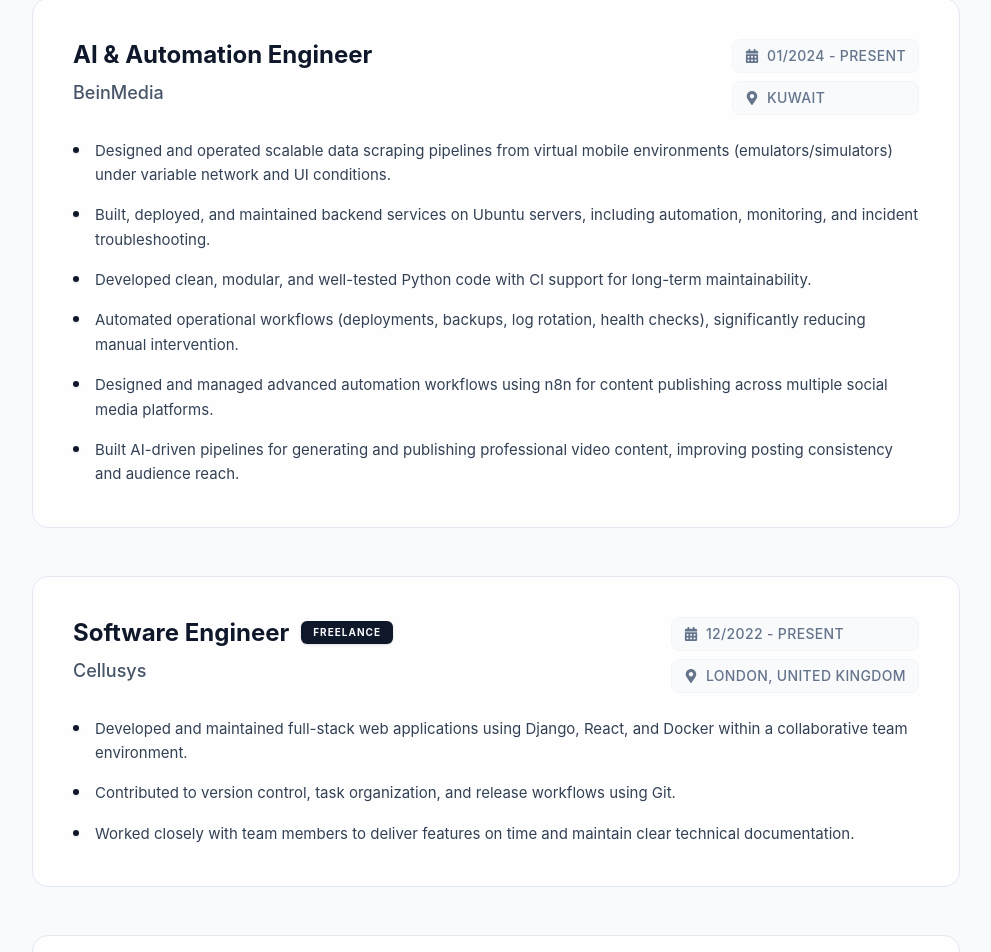
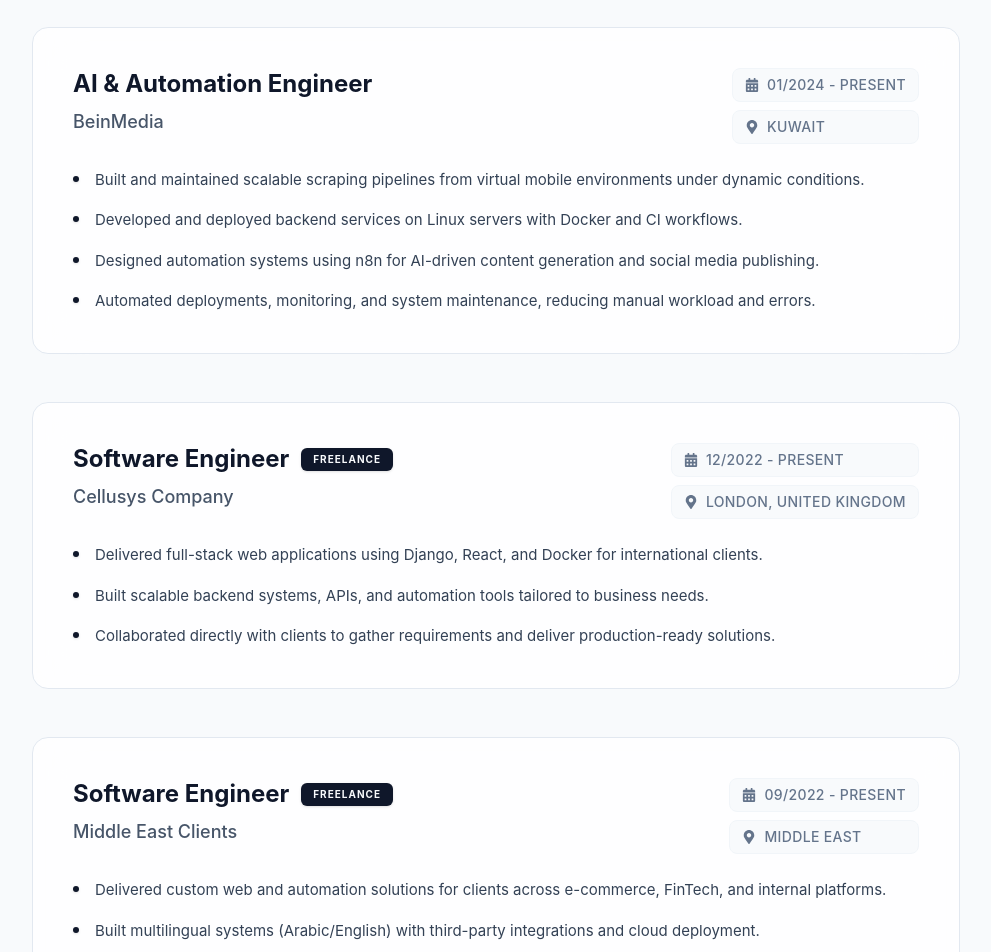
Before and after one commit to KaraBala10/karabala-portfolio, a React (Vite) app in the folder portfolio/: page / in a window 1280 px wide. Shown: the part 1328-2280 px from the top of the page, without its empty margins (144-1135 px from the left). Built offline with nearby package versions, Linux system fonts and the light colour scheme.

Commit message:
refactor: update About, Experience, Projects, and Skills components with enhanced descriptions, improved content structure, and new project details; replace outdated PDF with the latest version

```diff
--- a/portfolio/src/components/Education.tsx
+++ b/portfolio/src/components/Education.tsx
@@ -18,7 +18,7 @@
     address: "Airport Road, Damascus, Syria",
   },
   {
-    degree: "Web Development Training",
+    degree: "Web Development",
     institution: "Enmaa Charity Association",
     location: "Rif Dimshq, Syria",
     period: "05/2022 - 04/2023",
--- a/portfolio/src/components/Experience.tsx
+++ b/portfolio/src/components/Experience.tsx
@@ -17,37 +17,34 @@
     location: "Kuwait",
     period: "01/2024 - Present",
     description: [
-      "Designed and operated scalable data scraping pipelines from virtual mobile environments (emulators/simulators) under variable network and UI conditions.",
-      "Built, deployed, and maintained backend services on Ubuntu servers, including automation, monitoring, and incident troubleshooting.",
-      "Developed clean, modular, and well-tested Python code with CI support for long-term maintainability.",
-      "Automated operational workflows (deployments, backups, log rotation, health checks), significantly reducing manual intervention.",
-      "Designed and managed advanced automation workflows using n8n for content publishing across multiple social media platforms.",
-      "Built AI-driven pipelines for generating and publishing professional video content, improving posting consistency and audience reach.",
+      "Built and maintained scalable scraping pipelines from virtual mobile environments under dynamic conditions.",
+      "Developed and deployed backend services on Linux servers with Docker and CI workflows.",
+      "Designed automation systems using n8n for AI-driven content generation and social media publishing.",
+      "Automated deployments, monitoring, and system maintenance, reducing manual workload and errors.",
     ],
   },
   {
     title: "Software Engineer",
-    company: "Cellusys",
+    company: "Cellusys Company",
     location: "London, United Kingdom",
     period: "12/2022 - Present",
     isFreelance: true,
     description: [
-      "Developed and maintained full-stack web applications using Django, React, and Docker within a collaborative team environment.",
-      "Contributed to version control, task organization, and release workflows using Git.",
-      "Worked closely with team members to deliver features on time and maintain clear technical documentation.",
+      "Delivered full-stack web applications using Django, React, and Docker for international clients.",
+      "Built scalable backend systems, APIs, and automation tools tailored to business needs.",
+      "Collaborated directly with clients to gather requirements and deliver production-ready solutions.",
     ],
   },
   {
     title: "Software Engineer",
     company: "Middle East Clients",
     location: "Middle East",
-    period: "09/2022 - Current",
+    period: "09/2022 - Present",
     isFreelance: true,
     description: [
-      "Delivered custom full-stack web applications using Django, React, and Docker for clients across the Middle East.",
-      "Built and deployed multilingual (Arabic/English) systems with third-party integrations and cloud-based hosting.",
-      "Developed solutions for e-commerce, FinTech, and internal enterprise platforms with a focus on performance, security, and reliability.",
-      "Worked directly with clients to gather requirements, iterate on features, and deliver projects with clear communication.",
+      "Delivered custom web and automation solutions for clients across e-commerce, FinTech, and internal platforms.",
+      "Built multilingual systems (Arabic/English) with third-party integrations and cloud deployment.",
+      "Focused on performance, reliability, and scalable architecture.",
     ],
   },
 ];
--- a/portfolio/src/components/Projects.tsx
+++ b/portfolio/src/components/Projects.tsx
@@ -14,99 +14,72 @@
 
 const projects: Project[] = [
   {
-    title: "Social Media Intelligence",
-    description: "LangGraph pipeline that discovers & analyzes profiles across 8+ platforms using Bright Data MCP.",
+    title: "AI Content Automation Pipeline",
+    description: "Social Media Automation System",
     features: [
-      "AI-driven profile analysis and data extraction",
-      "Multi-platform scraping via Bright Data",
-      "Integration with LangGraph for reasoning pipelines",
+      "Designed and implemented end-to-end automation workflows for generating and publishing content across multiple social media platforms",
+      "Built AI-driven pipelines for automated content (text/video) creation, formatting, and scheduled distribution",
+      "Integrated multi-platform publishing (Telegram, social media) with zero manual intervention",
+      "Significantly reduced manual workload and improved publishing consistency"
     ],
-    technologies: ["Python", "LangGraph", "Bright Data MCP"],
+    technologies: ["n8n", "Python", "AI APIs", "Webhooks"],
   },
   {
-    title: "n8n Automation Suite",
-    description: "Self-hosted multi-step pipelines for data collection, transformation, API integration, and notifications.",
+    title: "Full-Stack List Manager",
+    description: "Internal Data Management System",
     features: [
-      "Production workflows for scraping & lead gen",
-      "Custom nodes and webhook triggers",
-      "Monitoring and automated alerts",
+      "Developed a full-stack web application to manage and track structured data workflows",
+      "Designed relational database architecture with optimized queries and data integrity constraints",
+      "Implemented secure file handling, tracking, and automated cleanup processes",
+      "Deployed using Docker with automated server configuration (Ansible)"
     ],
-    technologies: ["n8n", "JavaScript", "Webhooks"],
+    technologies: ["Django", "React", "Docker", "PostgreSQL"],
   },
   {
-    title: "Redroid + ADB Farm",
-    description: "Dockerized Android emulation farm for mobile automation at scale with Python integration.",
+    title: "CV Mailer",
+    description: "Automated Job Application System",
     features: [
-      "Headless Android containers on cloud servers",
-      "Parallel instance execution and task scheduling",
-      "Controlled via ADB for app interaction",
+      "Built an automation tool to send personalized job application emails with CV attachments at scale",
+      "Implemented dynamic email generation, scheduling, and delivery tracking",
+      "Reduced repetitive manual work and improved outreach efficiency"
     ],
-    technologies: ["Docker", "Android", "ADB", "Python"],
+    technologies: ["Python", "SMTP", "Automation"],
+    liveUrl: "https://cv-mailer-nine.vercel.app/",
   },
   {
-    title: "Syria Location Database",
-    description: "A Python project extracting Syria's administrative divisions from text into MySQL and CSV.",
+    title: "SP Today API",
+    description: "Real-Time Data Scraping Service",
     features: [
-      "Duplicate prevention and data cleaning",
-      "Arabic-English translation support",
-      "SQL view for complex data queries",
+      "Built a backend service to collect and serve real-time currency and gold prices",
+      "Designed reliable scraping pipelines with structured API responses",
+      "Optimized performance for fast and continuous data delivery"
     ],
-    technologies: ["Python", "MySQL"],
-    githubUrl: "https://github.com/KaraBala10/syria-location-database",
+    technologies: ["Python", "FastAPI", "Web Scraping", "n8n"],
+    githubUrl: "https://github.com/KaraBala10/sp-today-api",
+    liveUrl: "https://t.me/its_sptodayBOT",
   },
   {
-    title: "RAG AI Chat (Gemma2)",
-    description: "Arabic-supported AI chat application with retrieval-augmented generation.",
+    title: "FMEE Results Bot",
+    description: "Telegram Automation Bot for university exam results",
     features: [
-      "Custom dataset integration for contextual answers",
-      "Vector database implementation for retrieval",
-      "Dockerized container for scalable deployment",
+      "Developed a Telegram bot that automates retrieval and display of university exam results",
+      "Built robust scraping logic with specialization detection and structured output",
+      "Delivered real-time results (marks, averages, missing subjects) in Arabic"
     ],
-    technologies: ["Python", "LangChain", "Gemma", "Docker"],
+    technologies: ["Python", "Web Scraping", "Telegram API"],
+    githubUrl: "https://github.com/KaraBala10/du-fmee-results-bot",
+    liveUrl: "https://t.me/Hamak_Marks_BOT",
   },
   {
-    title: "Speech Correction API",
-    description: "Django REST API designed to improve pronunciation in children by detecting and correcting mistakes.",
+    title: "syria-location-database",
+    description: "Syria Administrative Data Processing that extracts and stores data from text files into MySQL and CSV.",
     features: [
-      "Audio preprocessing and noise reduction",
-      "Speech recognition and analysis models",
-      "Fast API response for real-time usage",
+      "Prevents duplicates during data extraction",
+      "Supports Arabic-English translation",
+      "Includes an SQL view for easy queries"
     ],
-    technologies: ["Python", "Django REST", "AI/ML"],
-    githubUrl: "https://github.com/KaraBala10/speech-correction-api",
-  },
-  {
-    title: "List Manager Platform",
-    description: "A full-stack List Manager web application to optimize internal data management workflows.",
-    features: [
-      "Secure file upload and automated cleanup",
-      "Clean relational database with foreign keys",
-      "Docker deployment and Ansible server management",
-    ],
-    technologies: ["Django", "React", "MySQL", "Ansible"],
-    period: "04/2024 - Current",
-  },
-  {
-    title: "DU FMEE Results Bot",
-    description: "\"alamaty\" is a Telegram bot for FMEE results at Damascus University to view marks and averages.",
-    features: [
-      "Web scraping from official university site",
-      "Specialization detection",
-      "Missing subjects tracking in Arabic",
-    ],
-    technologies: ["Python", "Telegram Bot API"],
-    githubUrl: "https://github.com/KaraBala10/du-fmee-results-bot",
-  },
-  {
-    title: "Video Text Generator API",
-    description: "A RESTful API built with Flask that allows you to add text overlays to videos and replace audio tracks.",
-    features: [
-      "Dynamic text sizing and overlay positioning",
-      "Audio track replacement and looping",
-      "High-quality MP4 output generation",
-    ],
-    technologies: ["Python", "Flask", "FFmpeg"],
-    githubUrl: "https://github.com/KaraBala10/video-text-generator-api",
+    technologies: ["Python", "MySQL", "CSV"],
+    githubUrl: "https://github.com/KaraBala10/syria-location-database",
   },
 ];
 
--- a/portfolio/src/components/Skills.tsx
+++ b/portfolio/src/components/Skills.tsx
@@ -8,7 +8,7 @@
 const skillCategories: SkillCategory[] = [
   {
     name: "Automation & Scraping",
-    skills: ["n8n", "Scrapy", "Playwright", "Selenium", "ADB", "Redroid"],
+    skills: ["n8n", "Web Scraping", "Scrapy", "Playwright", "Selenium", "ADB", "Redroid"],
   },
   {
     name: "Programming Languages",
```
Also changed, not shown: portfolio/src/components/About.tsx (+6 -6 lines), 1 other file (tests, documents, lock files or other folders).
